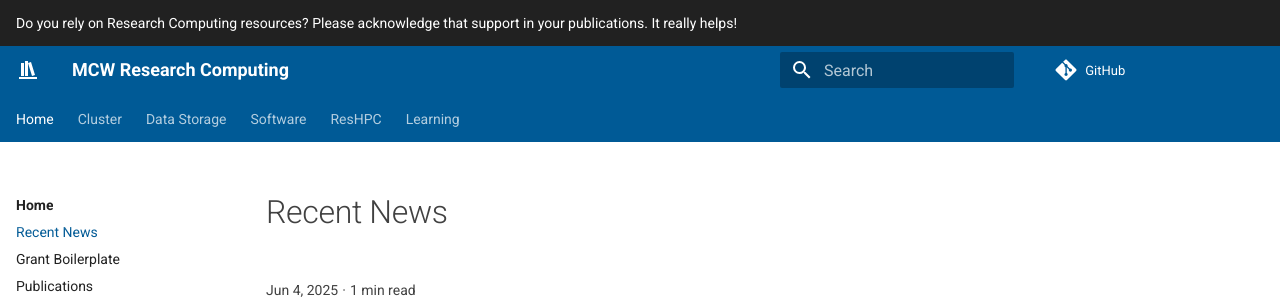
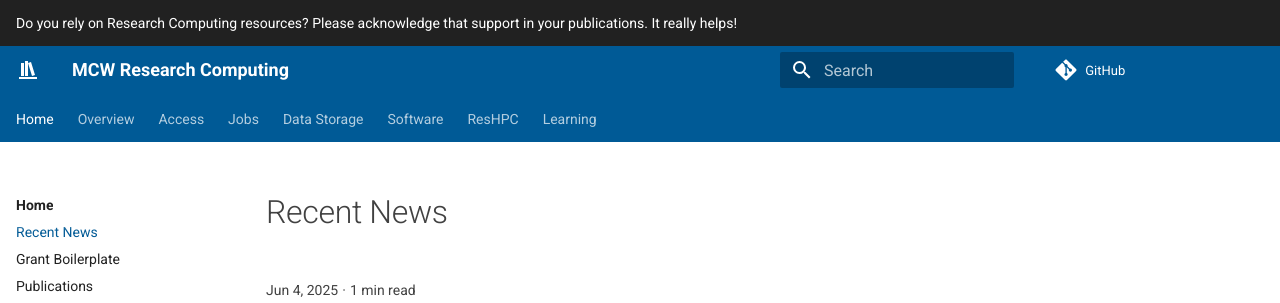
Before and after one commit to mcw-rcc/mcw-rcc.github.io, an MkDocs documentation site: the page built from docs/news/index.md, in a window 1280 px wide. Shown: the top 303 px of the page. Built offline with MkDocs 1.6.1 and Material for MkDocs 9.7.7, drawn with Linux system fonts in a browser that asks for light colours; comment, search, counter and statistics services are not loaded; some of the changed lines change nothing that is shown.

Commit message:
Change menu
I think in this new menu users can arrive faster to some information that many users submit inquiries about (like access and jobs). It makes it easier for users to navigate there. The sections are visible right away.

```diff
--- a/mkdocs.yml
+++ b/mkdocs.yml
@@ -135,25 +135,25 @@ nav:
     - Publications: pubs.md
     - Maintenance: maintenance.md
     - FAQ: faq.md
-  - Cluster:
+  - Overview:
     - Quick Start: cluster/quickstart.md
     - Getting an Account: cluster/accounts.md
     - User Etiquette: cluster/etiquette.md
     - Hardware Specs: cluster/hardware.md
-    - Connecting:
-      - Logging in: cluster/access/login.md
-      - Open OnDemand: cluster/access/ondemand.md
-      - Remote Access: cluster/access/remote-access.md
-      - SSH Clients:
-        - MobaXterm: cluster/access/mobaxterm.md
-        - PuTTY: cluster/access/putty.md
-      - SSH Keys: cluster/access/ssh-keys.md
-    - Running Jobs:
-      - Submitting SLURM Jobs: cluster/jobs/running-jobs.md
-      - Using Data in a Job: cluster/jobs/storage-job.md
-      - Software in a Job: cluster/jobs/software-job.md
-      - Troubleshoot Jobs: cluster/jobs/troubleshoot.md
-      - Job Metrics: cluster/jobs/xdmod.md
+  - Access:
+    - Logging in: cluster/access/login.md
+    - Open OnDemand: cluster/access/ondemand.md
+    - Remote Access: cluster/access/remote-access.md
+    - SSH Clients:
+      - MobaXterm: cluster/access/mobaxterm.md
+      - PuTTY: cluster/access/putty.md
+    - SSH Keys: cluster/access/ssh-keys.md
+  - Jobs:
+    - Submitting SLURM Jobs: cluster/jobs/running-jobs.md
+    - Using Data in a Job: cluster/jobs/storage-job.md
+    - Software in a Job: cluster/jobs/software-job.md
+    - Troubleshoot Jobs: cluster/jobs/troubleshoot.md
+    - Job Metrics: cluster/jobs/xdmod.md
   - Data Storage:
     - storage/rcc-storage.md
     - storage/paid-storage.md
```
